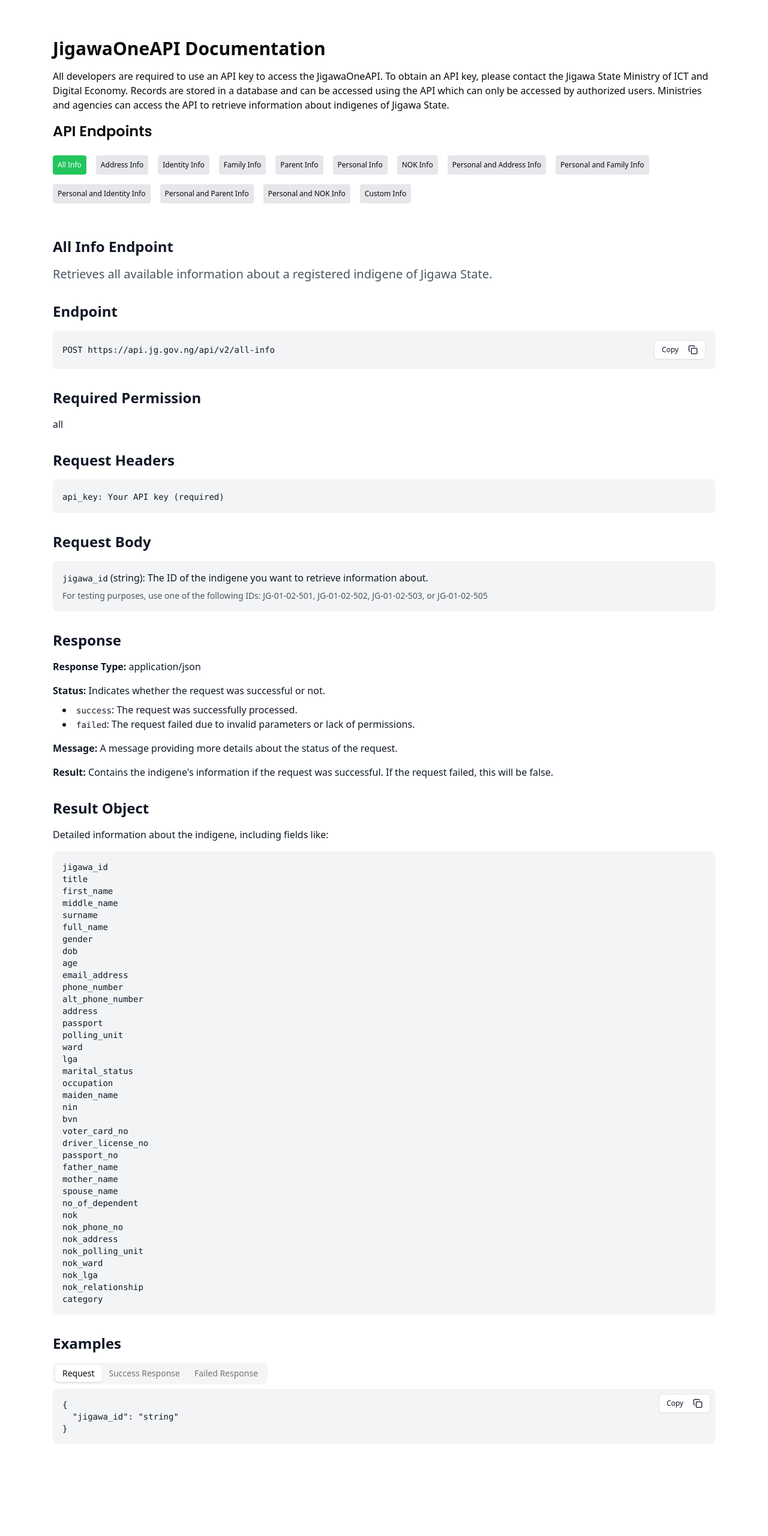
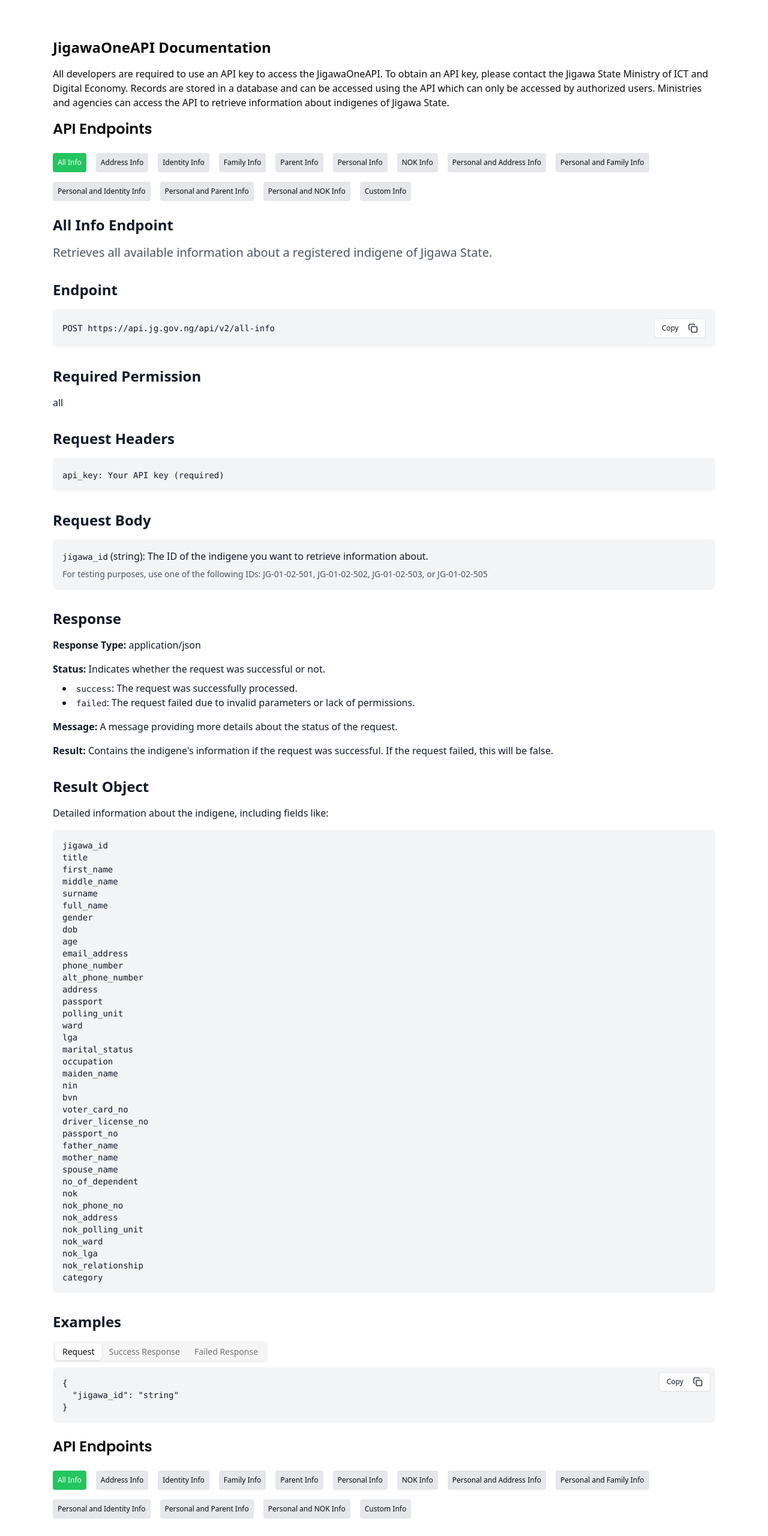
Before and after one commit to jigawa-state/jigawa-state-digital-economy, a Next.js app: page /oneapi in a window 1280 px wide. Shown: the part 877-3437 px from the top of the page at 60% size. Built offline with nearby package versions, Linux system fonts and the light colour scheme.

Commit message:
team-home

```diff
--- a/app/components/Team.tsx
+++ b/app/components/Team.tsx
@@ -60,19 +60,20 @@ const teamsSocials = [
           url: 'https://www.linkedin.com/in/hashim-h-hashim/',
           icon: <FaLinkedinIn />,
       }
-  }, name: "Murtala Lawan", role: "Special Assistant tothe Jigawa State Governor on ICT and Digital Economy", image: murtala },
-    { social: { facebook: {
-      url: '#',
-      icon: <FaFacebookF />,
+    }, name: "Murtala Lawan", role: "Special Assistant tothe Jigawa State Governor on ICT and Digital Economy", image: murtala },
+     { social: { facebook:
+        {
+          url: '#',
+          icon: <FaFacebookF />,
 
-    },
+        },
       twitter: {
           url: '#',
           icon: <FaXTwitter />,
       },
       linkedin: {
           url: 'https://www.linkedin.com/in/habib-kani-60b4088a/',
-          icon: <FaFacebookF />,
+          icon: <FaLinkedinIn />,
       }
   }, name: "Habib Kani", role: "Special Assistant tothe Jigawa State Governor on ICT and Digital Economy", image: habib },
   ]
@@ -99,7 +100,6 @@ const Team = () => {
             </div>
         </div>
       </section>
-
       {/* Team Section */}
       <section className="py-20 bg-gray-200">
         <div className="max-w-7xl mx-auto px-4 sm:px-6 lg:px-8">
@@ -108,7 +108,7 @@ const Team = () => {
             {teamsSocials.map((member, index) => (
               <div key={index} className=" py-6 text-center">
                 <img
-                  className="mx-auto h-40 w-40 rounded-md object-cover border-2 border-green-500 xl:h-56 xl:w-56"
+                  className="mx-auto h-40 w-40 rounded-full object-cover border-2 border-green-500 xl:h-56 xl:w-56"
                   src={member.image.src}
                   alt={member.name}
                 />
--- a/app/oneapi/_components/Documentations.tsx
+++ b/app/oneapi/_components/Documentations.tsx
@@ -71,7 +71,7 @@ export default function Documentations() {
           </ul>
         </nav>
       </aside> */}
-    <h1 className="text-3xl text-center md:text-start font-bold">JigawaOneAPI Documentation</h1>
+    <h1 className="text-2xl md:text-start font-bold">JigawaOneAPI Documentation</h1>
     <p>
         All developers are required to use an API key to access the JigawaOneAPI. To obtain an API key, please contact the Jigawa State Ministry of ICT and Digital Economy.
         Records are stored in a database and can be accessed using the API which can only be accessed by authorized users. Ministries and agencies can access the API to retrieve information about indigenes of Jigawa State.
@@ -99,18 +99,7 @@ export default function Documentations() {
             ))}
           </ul>
         </div>
-        <header className="bg-white dark:bg-gray-900 p-4 flex justify-between items-center">
-          <Button
-            variant="outline"
-            size="icon"
-            className="md:hidden"
-            onClick={() => setSidebarOpen(!sidebarOpen)}
-            aria-label="Toggle sidebar"
-          >
-            <Menu className="h-4 w-4" />
-          </Button>
 
-        </header>
         <main className=" flex w-full py-6 text-wrap bg-white dark:bg-gray-900 text-gray-900 dark:text-gray-100">
           <ScrollArea className="h-full w-full text-wrap">
             {endpoints.map((endpoint) => (
@@ -254,6 +243,29 @@ export default function Documentations() {
             ))}
           </ScrollArea>
         </main>
+        <div className=" flex flex-col space-y-6 justify-center ">
+            <h3 className=' text-2xl font-semibold font-poppins'>API Endpoints</h3>
+            <ul className=" flex flex-wrap gap-4">
+            {endpoints.map((endpoint) => (
+            <li key={endpoint.name}>
+                <button
+                className={`w-full text-left p-2 text-xs bg-gray-200 rounded ${
+                    activeEndpoint === endpoint.name
+                    ? 'bg-green-500 text-white'
+                    : 'hover:bg-gray-200 dark:hover:bg-gray-700'
+                }`}
+                onClick={() => {
+                    setActiveEndpoint(endpoint.name)
+                    setSidebarOpen(false)
+                }}
+                >
+                {endpoint.name}
+                </button>
+            </li>
+            ))}
+            </ul>
+        </div>
+
       </div>
     </div>
   )
--- a/app/page.tsx
+++ b/app/page.tsx
@@ -5,6 +5,7 @@ import homeBanner from '@/app/assets/images/home-banner.png'
 import { BarChart2, Cpu, Globe, Smartphone } from "lucide-react"
 import jigawaLogo from '@/app/assets/images/jigawa-state.jpg'
 import Link from "next/link"
+import Team from "./components/Team";
 
 
 
@@ -35,7 +36,7 @@ export default function Home() {
           <span className=" text-xl font-poppins">Powered by the ICT and Digital Economy Office</span>
        </div>
       </div>
-
+      <Team />
       <section className="w-full py-12  md:py-24 lg:py-32 bg-white" id="initiatives">
           <div className="container max-w-6xl mx-auto  px-4 md:px-6">
             <h2 className="text-3xl font-bold tracking-tighter sm:text-5xl text-center mb-12">Our Initiatives</h2>
```
